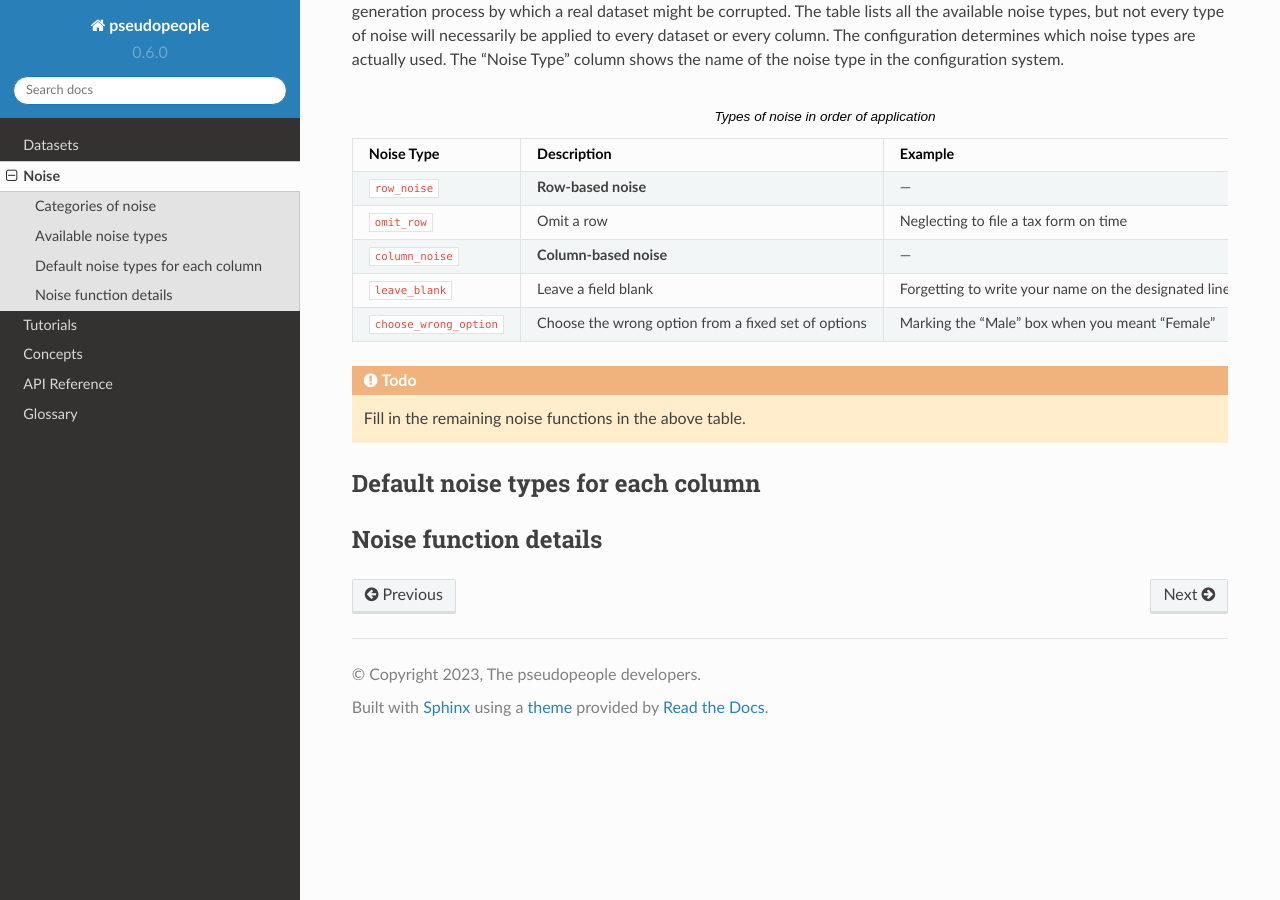
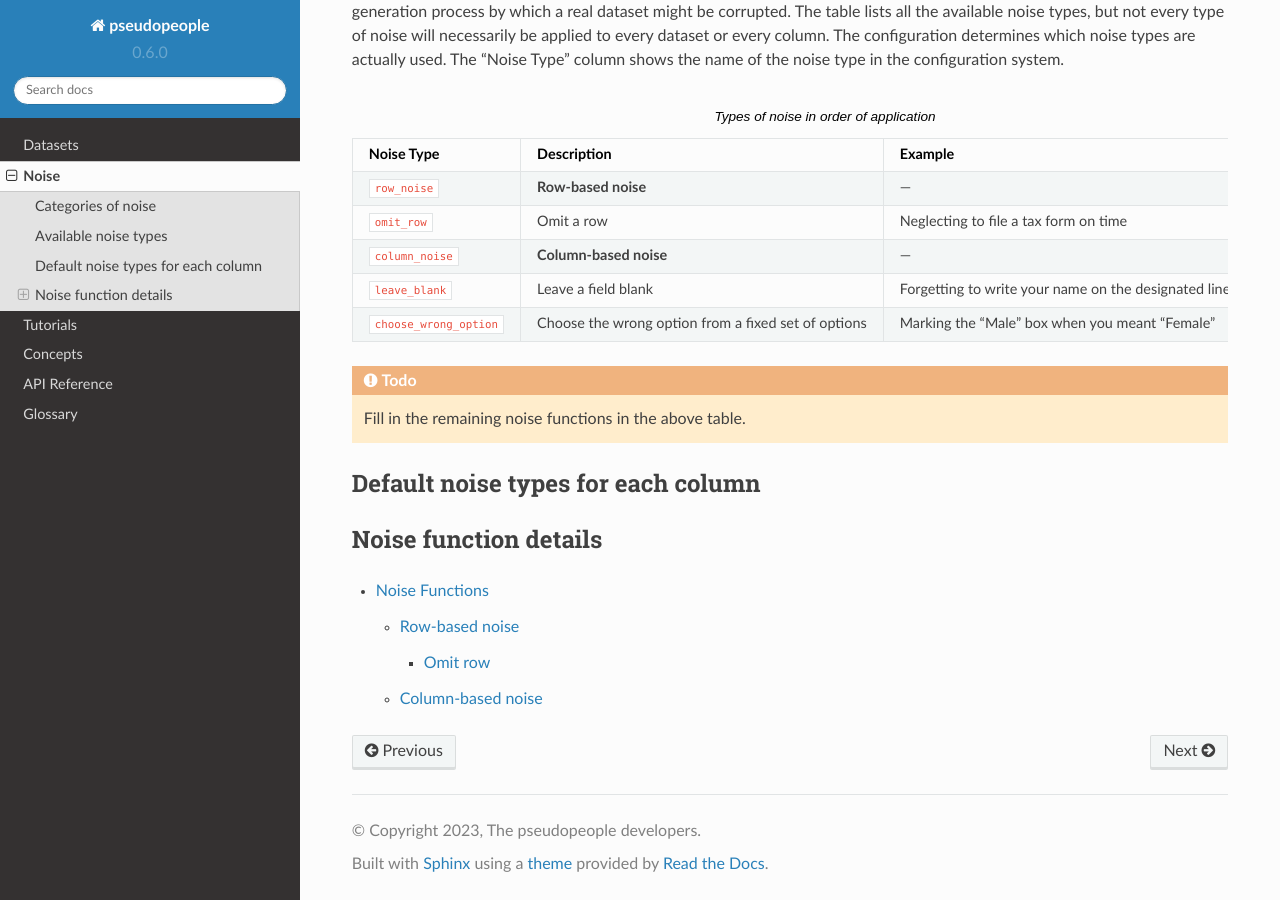
Before and after one commit to ihmeuw/pseudopeople, a Sphinx documentation site: the page built from docs/source/noise/index.rst, in a window 1280 px wide and 900 px high, scrolled down 877 px. Built offline with Sphinx 7.4.7 and the Read the Docs theme 2.0.0, drawn with Linux system fonts in a browser that asks for light colours.

Commit message:
add noise functions page

```diff
--- a/docs/source/noise/index.rst
+++ b/docs/source/noise/index.rst
@@ -83,3 +83,9 @@ Default noise types for each column
 
 Noise function details
 ----------------------
+
+.. toctree::
+   :maxdepth: 3
+   :glob:
+
+   noise_functions
```
Also changed, not shown: docs/source/noise/noise_functions.rst (added, +14 -0 lines).
